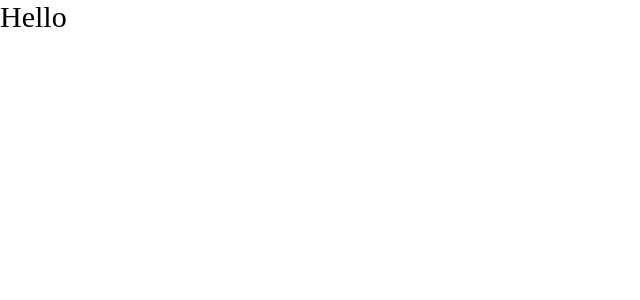
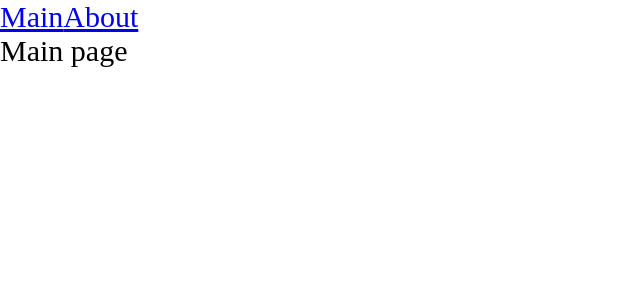
Before and after one commit to mrabaev48/architecture, a React app: page / in a window 1280 px wide. Shown: the top 300 px of the page, without its empty margins (0-640 px from the left). Built offline with nearby package versions, Linux system fonts and the light colour scheme.

Commit message:
#6 - Add routing Added: - react-router-dom - MainPage with async - AboutPage with async

```diff
--- a/src/App.tsx
+++ b/src/App.tsx
@@ -1,8 +1,23 @@
-import React from "react";
+import React, { Suspense } from "react";
 import "./index.scss";
+import { Link, Route, Routes } from "react-router-dom";
+import { AboutPageAsync } from "./pages/AboutPage/AboutPage.async";
+import { MainPageAsync } from "./pages/MainPage/MainPage.async";
 
 const App = () => {
-  return <div className={"app"}>Hello</div>;
+  return (
+    <div className={"app"}>
+      <Link to={"/"}>Main</Link>
+      <Link to={"/about"}>About</Link>
+
+      <Suspense fallback={<div>Loading...</div>}>
+        <Routes>
+          <Route path={"/about"} element={<AboutPageAsync />} />
+          <Route path={"/"} element={<MainPageAsync />} />
+        </Routes>
+      </Suspense>
+    </div>
+  );
 };
 
 export default App;
--- a/src/index.tsx
+++ b/src/index.tsx
@@ -1,4 +1,10 @@
 import { render } from "react-dom";
 import App from "./App";
+import { BrowserRouter } from "react-router-dom";
 
-render(<App />, document.getElementById("root"));
+render(
+  <BrowserRouter>
+    <App />
+  </BrowserRouter>,
+  document.getElementById("root")
+);
--- /dev/null
+++ b/src/pages/AboutPage/AboutPage.async.tsx
@@ -0,0 +1,3 @@
+import { lazy } from "react";
+
+export const AboutPageAsync = lazy(() => import("./AboutPage"));
--- /dev/null
+++ b/src/pages/AboutPage/AboutPage.tsx
@@ -0,0 +1,7 @@
+import React from "react";
+
+const AboutPage = () => {
+  return <div>About page</div>;
+};
+
+export default AboutPage;
--- /dev/null
+++ b/src/pages/MainPage/MainPage.async.tsx
@@ -0,0 +1,3 @@
+import { lazy } from "react";
+
+export const MainPageAsync = lazy(() => import("./MainPage"));
--- /dev/null
+++ b/src/pages/MainPage/MainPage.tsx
@@ -0,0 +1,7 @@
+import React from "react";
+
+const MainPage = () => {
+  return <div>Main page</div>;
+};
+
+export default MainPage;
```
Also changed, not shown: 1 other file (tests, documents, lock files or other folders).
